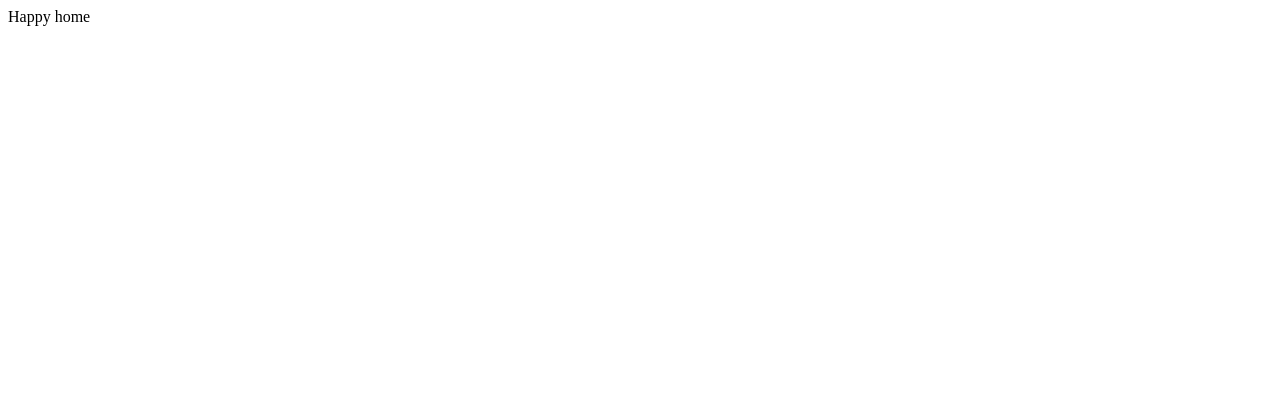
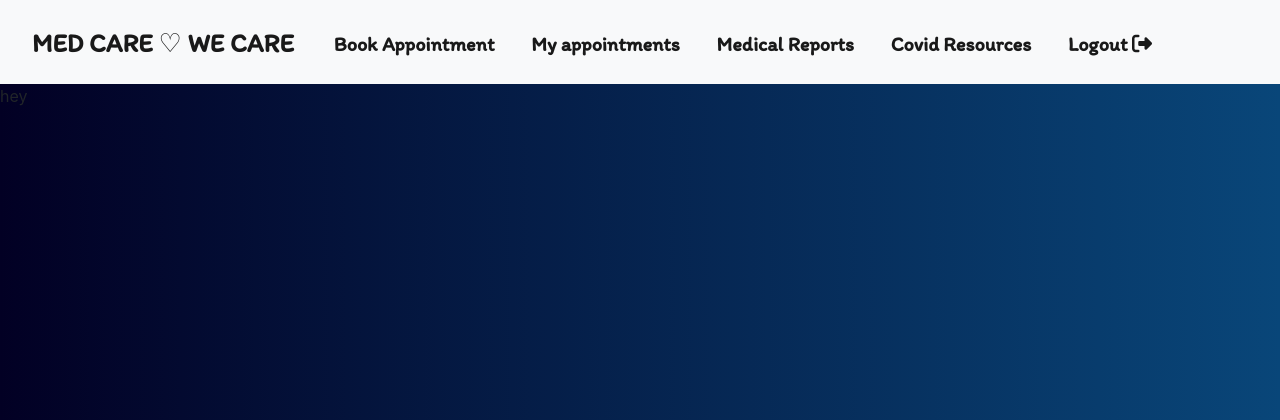
Before and after one commit to FrostHackathon-Team-Tesseract/Dashboard, a Django app: page /clienthome/ in a window 1280 px wide. Before the commit the part shown is almost empty. Shown: the top 420 px of the page. Run offline with Django 3.2, Linux system fonts and the light colour scheme; some libraries are stand-ins or nearby versions.

Commit message:
home page nav bar done

```diff
--- a/medcare/Home/templates/home.html
+++ b/medcare/Home/templates/home.html
@@ -1,9 +1,133 @@
+{% load static %}
 <!DOCTYPE html>
 <html>
     <head>
+        <title>MedCare ♡ We Care</title>
+        <meta http-equiv="Content-Type" content="text/html; charset=utf-8" />
+        <link rel="preconnect" href="https://fonts.gstatic.com">
 
+        <meta name="viewport" content="width=device-width, initial-scale=1, shrink-to-fit=no">
+        <link rel="stylesheet" href="https://stackpath.bootstrapcdn.com/bootstrap/4.5.2/css/bootstrap.min.css"
+integrity="sha384-JcKb8q3iqJ61gNV9KGb8thSsNjpSL0n8PARn9HuZOnIxN0hoP+VmmDGMN5t9UJ0Z" crossorigin="anonymous">
+
+
+
+
+<link rel="preconnect" href="https://fonts.gstatic.com">
+<link href="https://fonts.googleapis.com/css2?family=Itim&display=swap" rel="stylesheet">
     </head>
     <body>
-        Happy home
+        <div class="main-area">
+            <div class="NavBar">
+                <nav style="padding-top:1.2rem; padding-bottom:1rem;" class="navbar navbar-expand-lg navbar-light bg-light">
+                    <a class="navbar-brand" href="">MED CARE  ♡ WE CARE</a>
+                    <button class="navbar-toggler" type="button" data-toggle="collapse" data-target="#navbarSupportedContent" aria-controls="navbarSupportedContent" aria-expanded="false" aria-label="Toggle navigation">
+                      <span class="navbar-toggler-icon"></span>
+                    </button>
+
+                    <div class="collapse navbar-collapse" id="navbarSupportedContent">
+                      <ul class="navbar-nav ">
+                        <li class="nav-item active">
+                          <a class="nav-link" href="#">Book Appointment <span class="sr-only">(current)</span></a>
+                        </li>
+                        <li class="nav-item active ">
+                          <a class="nav-link" href="#">My appointments</a>
+                        </li>
+                        <li class="nav-item active">
+                          <a class="nav-link" href="#">Medical Reports</a>
+                        </li>
+                        <li class="nav-item active">
+                            <a class="nav-link" href="#">Covid Resources</a>
+                          </li>
+                        <li class="nav-item active">
+                            <a class="nav-link" href="#">Logout  <i class="fas fa-sign-out-alt"></i></a>
+                          </li>
+
+                      </ul>
+
+                    </div>
+                  </nav>
+            </div>
+            <div class="content-area">
+                    hey
+            </div>
+
+        </div>
+
+
+
+
+
+        <style>
+            *{
+                box-sizing: border-box;
+                margin: 0px;
+                outline: none;
+                padding: 0px;
+            }
+
+            body{
+                display: flex;
+                justify-content: center;
+                width: 100%;
+                height: 100%;
+                background: rgb(2,0,36);
+                background: linear-gradient(90deg, rgba(2,0,36,1) 0%, rgba(9,70,121,1) 100%, rgba(0,212,255,1) 100%);
+
+            }
+
+            .main-area{
+                display: flex;
+                flex-direction: column;
+                width: 100%;
+                justify-content: center;
+            }
+
+            .NavBar{
+                width: 100%;
+                height: max-content;
+                background-color: whitesmoke;
+                font-family: 'Itim', cursive;
+                font-size: 30px;
+            }
+
+            .navbar{
+                width:100% !important;
+                padding-left: 2rem;
+            }
+
+            .navbar-brand{
+                font-size: 26px;
+                font-weight: bold;
+                padding-right: 1rem;
+            }
+
+            .nav-item{
+                font-size: 20px;
+                font-weight: bold;
+                padding-right: 1.3rem;
+            }
+
+        </style>
+
+        <!-- java script -->
+        <script>
+
+
+        </script>
+
+
+    <script src="https://code.jquery.com/jquery-3.5.1.slim.min.js"
+    integrity="sha384-DfXdz2htPH0lsSSs5nCTpuj/zy4C+OGpamoFVy38MVBnE+IbbVYUew+OrCXaRkfj"
+    crossorigin="anonymous"></script>
+<script src="https://cdn.jsdelivr.net/npm/popper.js@1.16.1/dist/umd/popper.min.js"
+    integrity="sha384-9/reFTGAW83EW2RDu2S0VKaIzap3H66lZH81PoYlFhbGU+6BZp6G7niu735Sk7lN"
+    crossorigin="anonymous"></script>
+<script src="https://stackpath.bootstrapcdn.com/bootstrap/4.5.2/js/bootstrap.min.js"
+    integrity="sha384-B4gt1jrGC7Jh4AgTPSdUtOBvfO8shuf57BaghqFfPlYxofvL8/KUEfYiJOMMV+rV"
+    crossorigin="anonymous"></script>
+
+<script src="https://kit.fontawesome.com/bd81c4ab1e.js" crossorigin="anonymous"></script>
+
     </body>
 </html>
--- a/medcare/Home/templates/landing.html
+++ b/medcare/Home/templates/landing.html
@@ -22,7 +22,7 @@ integrity="sha384-JcKb8q3iqJ61gNV9KGb8thSsNjpSL0n8PARn9HuZOnIxN0hoP+VmmDGMN5t9UJ
                 <div class="typewriter">
                     <h1>MED CARE  ♡ WE CARE.</h1>
                   </div>
-                <div>Lets Get Started</div>
+                <div>Let's Get Started</div>
                 <div class="btns">
                     <button onclick="window.location.href = '/registerclient' " type="button" id="btn1" >Register As Client</button>
                     <button onclick="window.location.href = '/registerclient' " type="button" id="btn2">Register As Doctor</button></div>
@@ -30,7 +30,7 @@ integrity="sha384-JcKb8q3iqJ61gNV9KGb8thSsNjpSL0n8PARn9HuZOnIxN0hoP+VmmDGMN5t9UJ
 
            </div>
           <div class="image">
-             <img width="200" src="{% static '/home/landing.svg' %}">
+             <img width="300" src="{% static '/home/landing.svg' %}">
           </div>
 
        </div>
@@ -96,7 +96,6 @@ integrity="sha384-JcKb8q3iqJ61gNV9KGb8thSsNjpSL0n8PARn9HuZOnIxN0hoP+VmmDGMN5t9UJ
                 font-size: 20px;
                 font-weight: bold;
                 outline: none;
-
                 background-color: whitesmoke;
                 border-radius: 10px;
             }
--- a/medcare/Home/templates/loginclient.html
+++ b/medcare/Home/templates/loginclient.html
@@ -1,7 +1,7 @@
 <!DOCTYPE html>
 <html>
 <head>
-	<title>Health Bot</title>
+	<title>MedCare ♡ We Care</title>
 	<link rel="stylesheet" type="text/css" href="./../static/Login/auth.css">
 	<link href="https://fonts.googleapis.com/css?family=Poppins:600&display=swap" rel="stylesheet">
 	<script src="https://kit.fontawesome.com/a81368914c.js"></script>
--- a/medcare/Home/templates/signupclient.html
+++ b/medcare/Home/templates/signupclient.html
@@ -1,7 +1,7 @@
 <!DOCTYPE html>
 <html>
 <head>
-	<title>Health Bot</title>
+	<title>MedCare ♡ We Care</title>
 	<link rel="stylesheet" type="text/css" href="./../static/Login/auth.css">
 	<link href="https://fonts.googleapis.com/css?family=Poppins:600&display=swap" rel="stylesheet">
 	<script src="https://kit.fontawesome.com/a81368914c.js"></script>
@@ -20,7 +20,7 @@
 				{% if messages %}
 				<ul>
 					{% for message in messages %}
-					<li>{{ message }}</li>
+					<p>{{ message }}</p>
 					{% endfor %}
 				</ul>
 			{% endif %}
--- a/medcare/Home/views.py
+++ b/medcare/Home/views.py
@@ -10,7 +10,9 @@ def landingpage(request):
     return render(request,'landing.html')
 
 def login_view(request):
-    print('in login view')
+    if request.user.is_authenticated:
+        return redirect('/clienthome')
+
     if request.method == 'POST':
         form = AuthenticationForm(request=request, data=request.POST)
         print(form)
@@ -52,7 +54,7 @@ def register(request):
                 messages.info(request, f"You are now logged in as {username}")
                 return redirect('/clienthome')
             else:
-                messages.error(request, 'cannot create successfully')
+                messages.error(request, 'Password Did not match')
 
     except:
         messages.error(request, 'Invalid credentials')
--- /dev/null
+++ b/medcare/test.py
@@ -0,0 +1,5 @@
+import requests
+
+response = requests.get('https://api.endlessmedical.com/v1/dx/GetFeatures')
+print(response.status_code)
+print(response.json())
```
